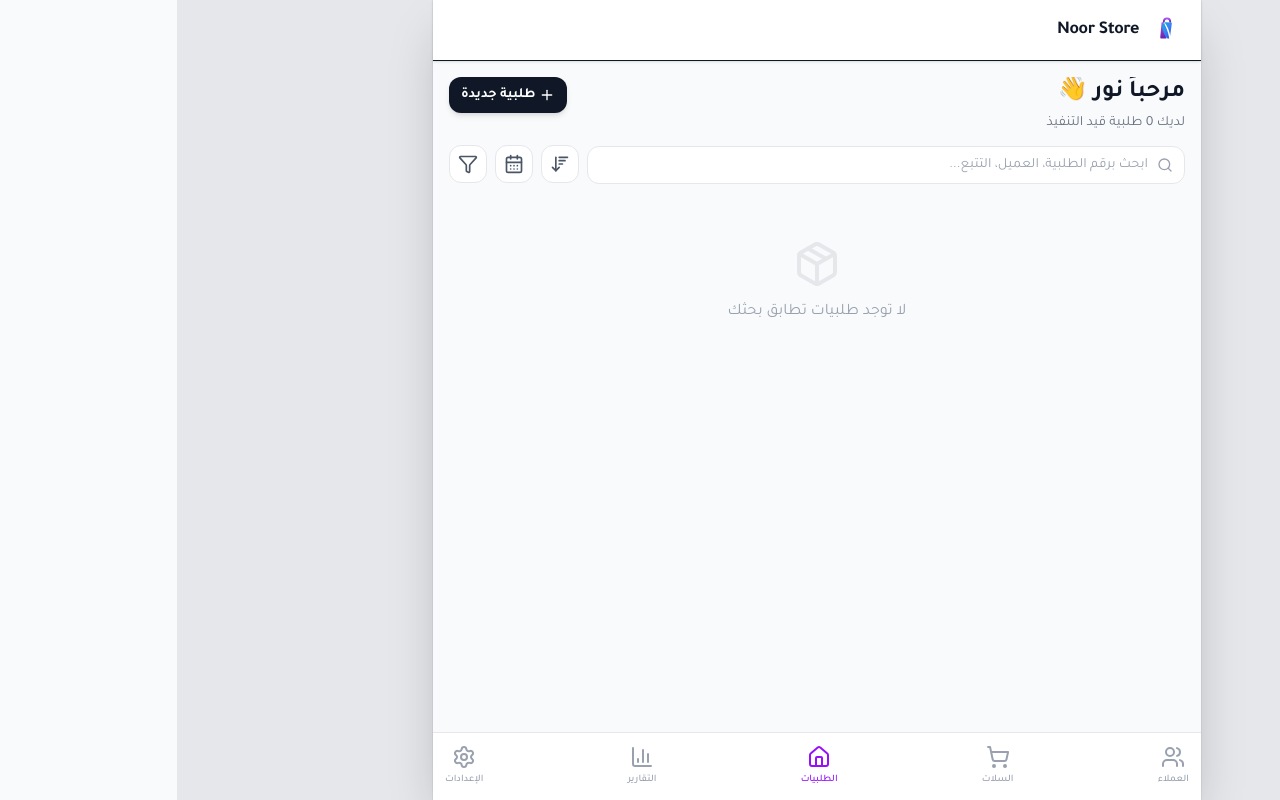
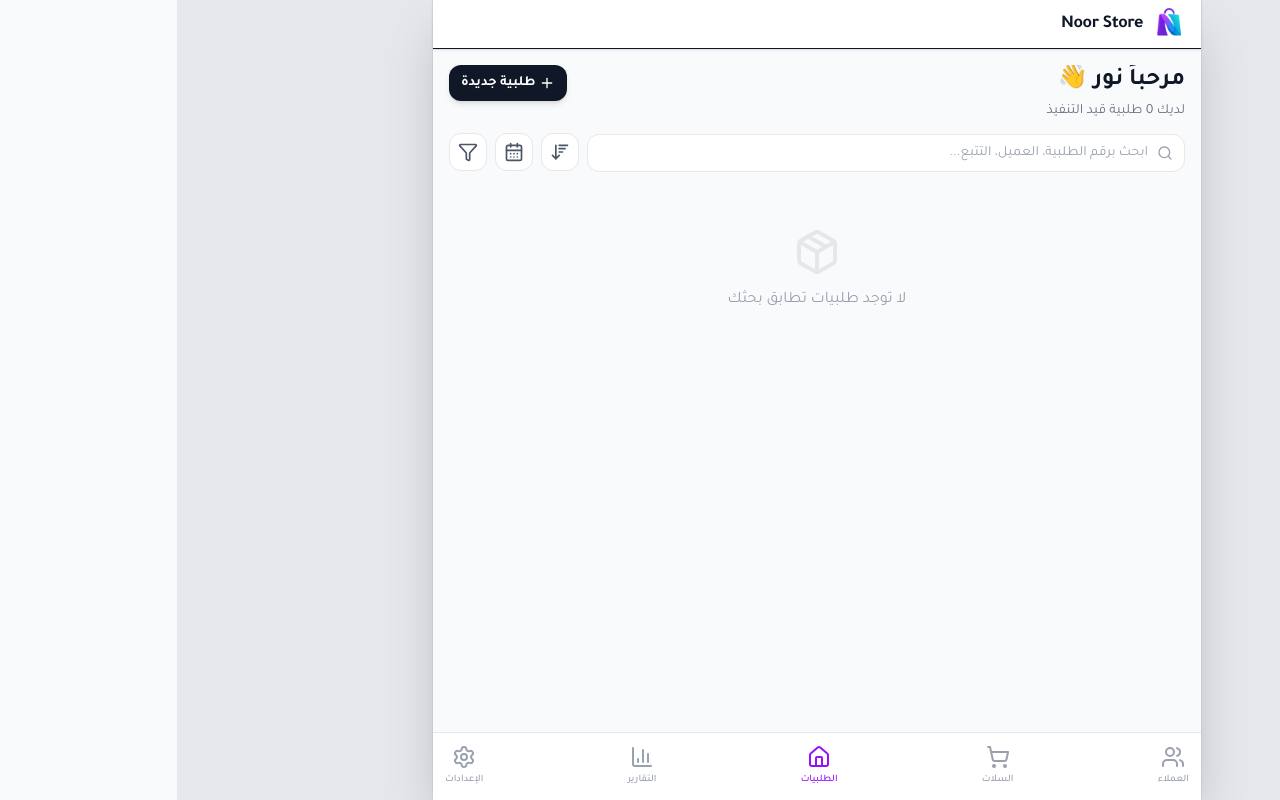
Before and after one commit to RoyaltyDoctor/Noor-Store-Local-Only, a React (Vite) app: page / in a window 1280 px wide. Built offline with nearby package versions, Linux system fonts and the light colour scheme.

Commit message:
feat(assets): update application logo and icon display
Update the application branding with a new PNG logo and improve the header logo component to include an error fallback mechanism.

```diff
--- a/index.html
+++ b/index.html
@@ -4,8 +4,9 @@
     <meta charset="UTF-8" />
     <meta name="viewport" content="width=device-width, initial-scale=1.0, maximum-scale=1.0, user-scalable=no" />
     <title>Noor Store - متجر نور</title>
+    <link rel="icon" type="image/png" href="/icon.png" />
     <link rel="icon" type="image/svg+xml" href="/icon.svg" />
-    <link rel="apple-touch-icon" href="/icon.svg" />
+    <link rel="apple-touch-icon" href="/icon.png" />
   </head>
   <body>
     <div id="root"></div>
--- a/src/components/Layout.tsx
+++ b/src/components/Layout.tsx
@@ -22,6 +22,7 @@ export default function Layout() {
   const navigate = useNavigate();
   const location = useLocation();
   const [showExitModal, setShowExitModal] = useState(false);
+  const [imageError, setImageError] = useState(false);
 
   const currentPathRef = useRef(location.pathname);
   const showExitModalRef = useRef(false);
@@ -124,14 +125,23 @@ export default function Layout() {
         )}
 
         {/* Header */}
-        <header className="bg-white border-b px-4 py-3 flex items-center justify-between z-10 shadow-sm relative dark:bg-gray-800 dark:border-gray-700 dark:shadow-none">
+        <header className="bg-white border-b px-4 py-2 flex items-center justify-between z-10 shadow-sm relative dark:bg-gray-800 dark:border-gray-700 dark:shadow-none">
           <div className="flex items-center gap-2.5">
-            <img
-              src="/icon.svg"
-              className="w-9 h-9 object-contain"
-              alt="Noor Store Logo"
-              referrerPolicy="no-referrer"
-            />
+            {imageError ? (
+              <div className="w-8.5 h-8.5 rounded-full bg-purple-600 flex items-center justify-center text-white font-bold shrink-0">
+                <Store className="w-4.5 h-4.5" />
+              </div>
+            ) : (
+              <div className="w-8 h-8 flex items-center justify-center overflow-hidden rounded-lg shrink-0">
+                <img
+                  src="/icon.png"
+                  onError={() => setImageError(true)}
+                  className="w-12 h-12 max-w-none object-contain scale-[1.5] shrink-0"
+                  alt="Noor Store Logo"
+                  referrerPolicy="no-referrer"
+                />
+              </div>
+            )}
             <h1 className="font-bold text-lg text-gray-900 flex flex-col dark:text-white tracking-tight">
               Noor Store
             </h1>
```
Also changed, not shown: public/icon.png (added), public/icon.svg.
